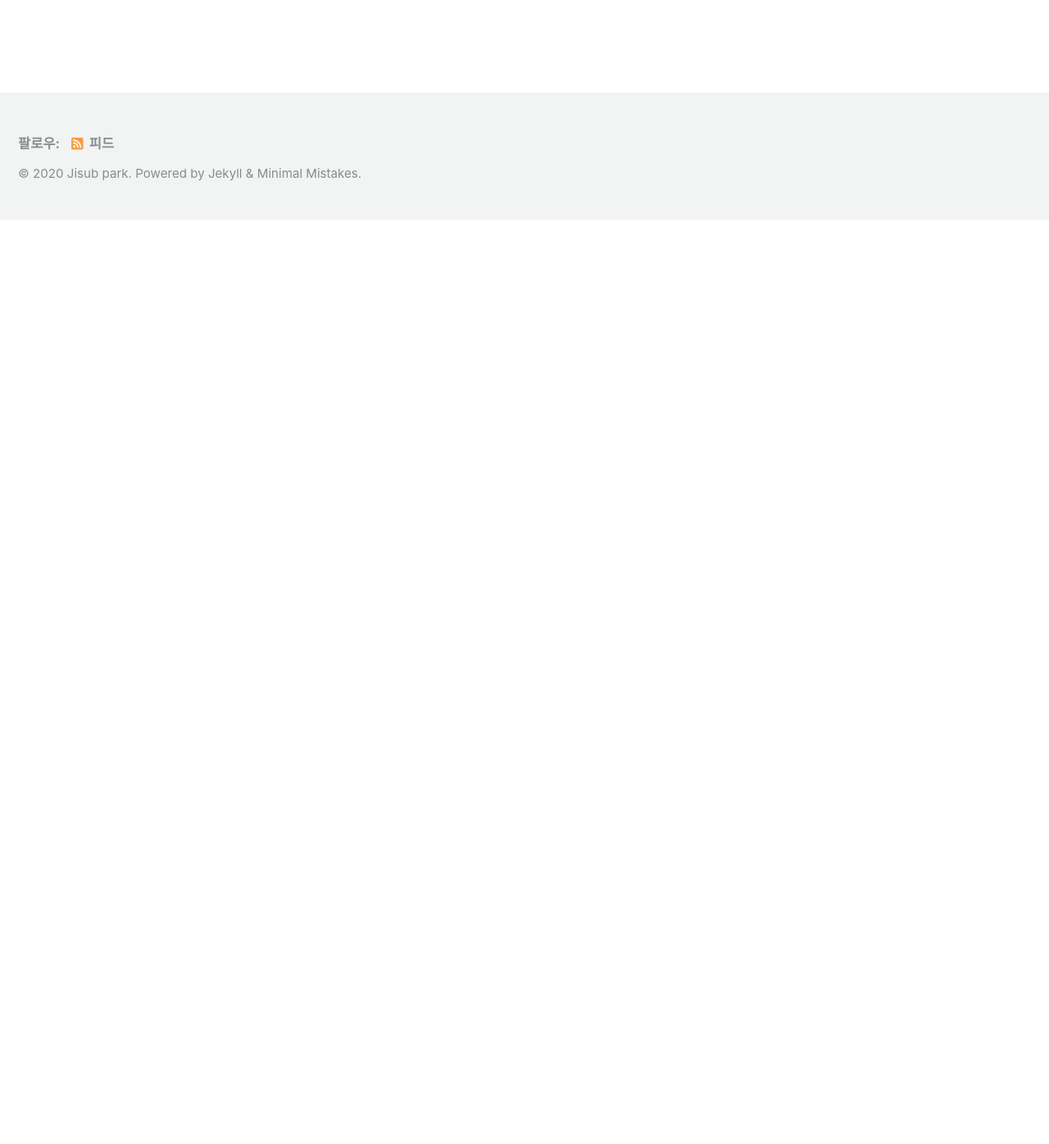
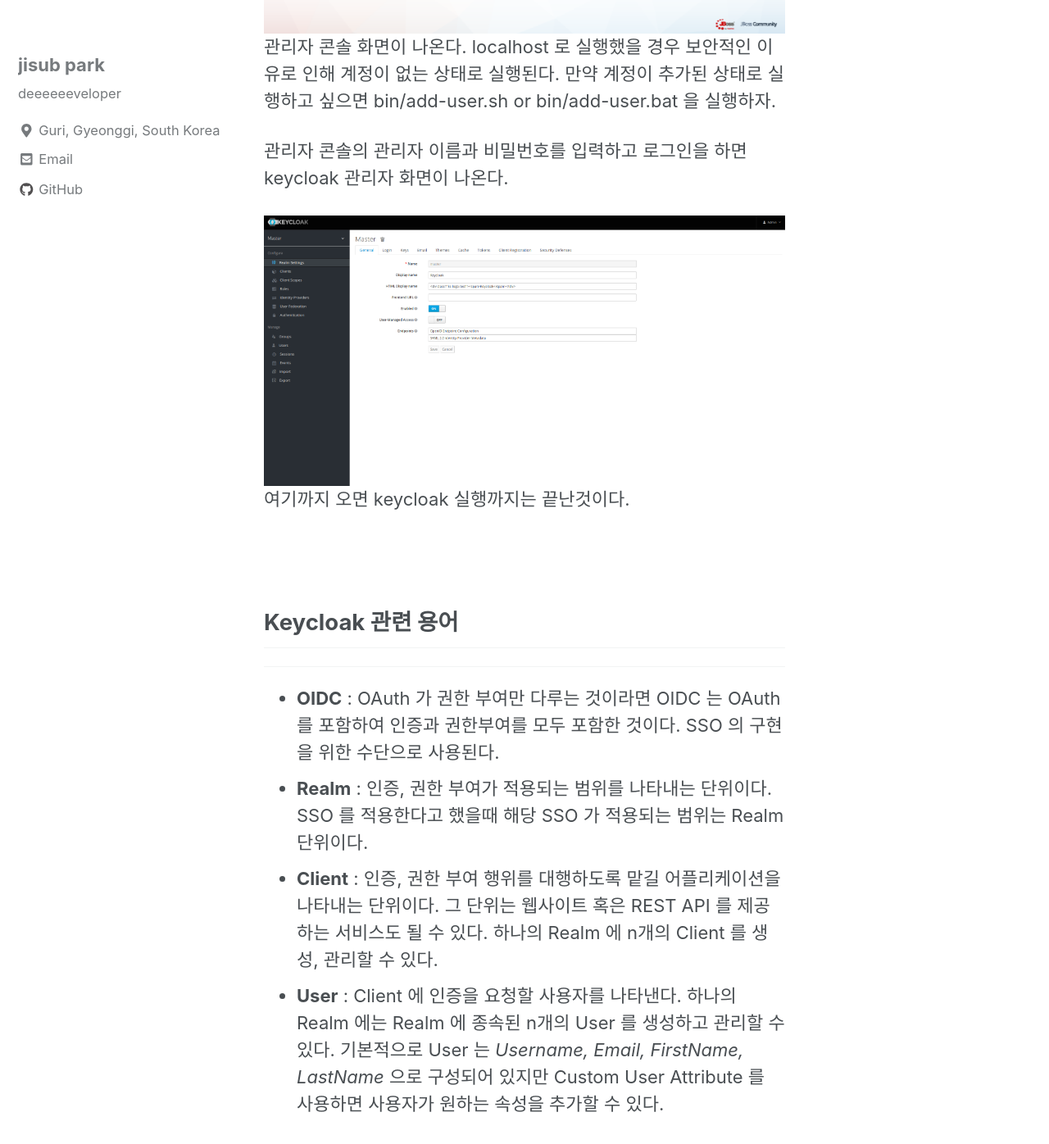
Before and after one commit to subji/subji.github.io, a Jekyll site: the page built from _posts/2020-07-08-keycloak1.md, in a window 1280 px wide and 1400 px high, scrolled down 2021 px. Shown: the top 1396 px of the window at 82% size. Built offline with Jekyll 4.4.1, drawn with Linux system fonts in a browser that asks for light colours; cached includes are drawn as plain includes; nearby versions of some CDN libraries; comment, search, counter and statistics services are not loaded; before the commit the page ends 2289 px from its top, so only the background shows below that; some of the changed text lies outside the part shown.

Commit message:
202007081450

````diff
--- a/_posts/2020-07-08-keycloak1.md
+++ b/_posts/2020-07-08-keycloak1.md
@@ -20,3 +20,47 @@
 <div style="width: 100%; text-align: center;">
   <img src="https://subji.github.io/assets/images/keycloak1.png">
 </div>
+
+ZIP|TAR.GZ 를 받았으면 압축을 해제한다.
+
+```sh
+$ unzip keycloak-10.0.2.zip
+
+$ tar -zxvf keycloak-10.0.2.tar.gz
+```
+
+압축 해제가 끝나면 "bin" 디렉토리로 이동해서 "standalone.sh" 또는 "standalone.bat" 을 실행한다.
+
+```sh
+# For Linux/Unix
+$ cd bin
+$ sh standalone.sh # or ./standalone.sh
+
+# For Windows
+$ \bin\standalone.bat
+```
+
+이러면 실행은 끝났다. 아주 쉽다. 이제 브라우저를 열고 [http://localhost:8080/auth](http://localhost:8080/auth) 으로 접속하자.
+
+<div style="width: 100%; text-align: center;">
+  <img src="https://subji.github.io/assets/images/keycloak2.png">
+</div>
+
+관리자 콘솔 화면이 나온다. localhost 로 실행했을 경우 보안적인 이유로 인해 계정이 없는 상태로 실행된다. 만약 계정이 추가된 상태로 실행하고 싶으면 bin/add-user.sh or bin/add-user.bat 을 실행하자.
+
+관리자 콘솔의 관리자 이름과 비밀번호를 입력하고 로그인을 하면 keycloak 관리자 화면이 나온다.
+
+<div style="width: 100%; text-align: center;">
+  <img src="https://subji.github.io/assets/images/keycloak3.png">
+</div>
+
+여기까지 오면 keycloak 실행까지는 끝난것이다.
+
+<br>
+
+## **Keycloak 관련 용어**
+---
+- **OIDC** : OAuth 가 권한 부여만 다루는 것이라면 OIDC 는 OAuth 를 포함하여 인증과 권한부여를 모두 포함한 것이다. SSO 의 구현을 위한 수단으로 사용된다.
+- **Realm** : 인증, 권한 부여가 적용되는 범위를 나타내는 단위이다. SSO 를 적용한다고 했을때 해당 SSO 가 적용되는 범위는 Realm 단위이다.
+- **Client** : 인증, 권한 부여 행위를 대행하도록 맡길 어플리케이션을 나타내는 단위이다. 그 단위는 웹사이트 혹은 REST API 를 제공하는 서비스도 될 수 있다. 하나의 Realm 에 n개의 Client 를 생성, 관리할 수 있다.
+- **User** : Client 에 인증을 요청할 사용자를 나타낸다. 하나의 Realm 에는 Realm 에 종속된 n개의 User 를 생성하고 관리할 수 있다. 기본적으로 User 는 *Username, Email, FirstName, LastName* 으로 구성되어 있지만 Custom User Attribute 를 사용하면 사용자가 원하는 속성을 추가할 수 있다.
````
Also changed, not shown: assets/images/keycloak3.png (added).
